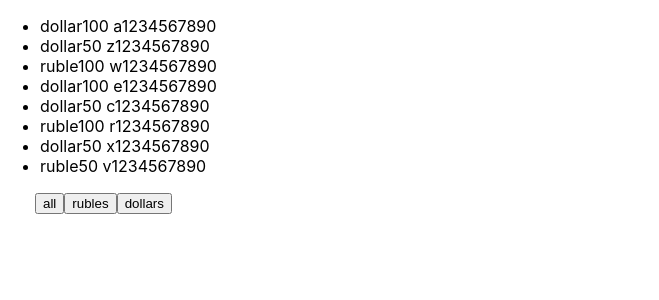
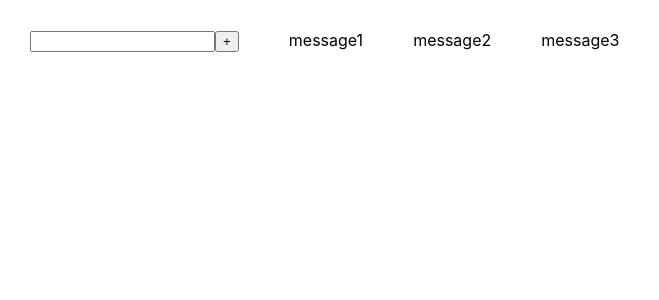
Before and after one commit to RuslanZhavoronkov/microtasks, a React (Create React App) app: page / in a window 1280 px wide. Shown: the top 300 px of the page, without its empty margins (0-659 px from the left). Built offline with nearby package versions, Linux system fonts and the light colour scheme.

Commit message:
Input + Button

```diff
--- a/src/App.tsx
+++ b/src/App.tsx
@@ -1,46 +1,26 @@
-import React, { useState } from "react";
+import React, { ChangeEvent, useState } from "react";
 import "./App.css";
-import { NewComponentFilter } from "./NewComponentsFilter";
+import { FullInput } from "./components2/FullInput";
 
-export type FilterType = "all" | "dollar" | "ruble";
 function App() {
-  const [money, setMoney] = useState([
-    { banknote: "dollar", nominal: 100, number: " a1234567890" },
-    { banknote: "dollar", nominal: 50, number: " z1234567890" },
-    { banknote: "ruble", nominal: 100, number: " w1234567890" },
-    { banknote: "dollar", nominal: 100, number: " e1234567890" },
-    { banknote: "dollar", nominal: 50, number: " c1234567890" },
-    { banknote: "ruble", nominal: 100, number: " r1234567890" },
-    { banknote: "dollar", nominal: 50, number: " x1234567890" },
-    { banknote: "ruble", nominal: 50, number: " v1234567890" },
+  let [message, setMessage] = useState([
+    { message: "message1" },
+    { message: "message2" },
+    { message: "message3" },
   ]);
 
-  //Создаем локальный State
-  const [filter, setFilter] = useState<FilterType>("all");
-
-  let currentMoney = money;
-  if (filter === "dollar") {
-    currentMoney = money.filter(
-      (objectFiltredMoney, index) => objectFiltredMoney.banknote === "dollar"
-    );
-  } else if (filter === "ruble") {
-    currentMoney = money.filter(
-      (objectFiltredMoney, index) => objectFiltredMoney.banknote === "ruble"
-    );
-  }
-
-  const onClickFilterHandler = (nameButton: FilterType) => {
-    setFilter(nameButton);
+  const addMessage = (title: string) => {
+    let newMessage = { message: title };
+    setMessage([newMessage, ...message]);
   };
 
   return (
-    //Method Filter
-    <>
-      <NewComponentFilter
-        valute={currentMoney}
-        callback={onClickFilterHandler}
-      />
-    </>
+    <div className={"App"}>
+      <FullInput addMessage={addMessage} />
+      {message.map((el, index) => {
+        return <div key={index}>{el.message}</div>;
+      })}
+    </div>
   );
 }
 
--- a/src/NewComponentsFilter.tsx
+++ b/src/NewComponentsFilter.tsx
@@ -1,7 +1,7 @@
 import React from "react";
-import { FilterType } from "./App";
+//import { FilterType } from "./App";
 
-type objectType = {
+{/*type objectType = {
   banknote: string;
   nominal: number;
   number: string;
@@ -52,3 +52,4 @@
     </>
   );
 };
+*/}
--- /dev/null
+++ b/src/components2/FullInput.tsx
@@ -0,0 +1,26 @@
+import React, { ChangeEvent, useState } from "react";
+
+type FullInputPropsType = {
+  addMessage: (title: string) => void;
+};
+
+export const FullInput = (props: FullInputPropsType) => {
+  //Создадим локальный State для input
+  let [title, setTitle] = useState("");
+
+  const onChangeInputHandler = (event: ChangeEvent<HTMLInputElement>) => {
+    setTitle(event.currentTarget.value);
+  };
+
+  const onClickButtonHandler = () => {
+    props.addMessage(title);
+    setTitle("");
+  };
+
+  return (
+    <div>
+      <input value={title} onChange={onChangeInputHandler} />
+      <button onClick={onClickButtonHandler}>+</button>
+    </div>
+  );
+};
```
